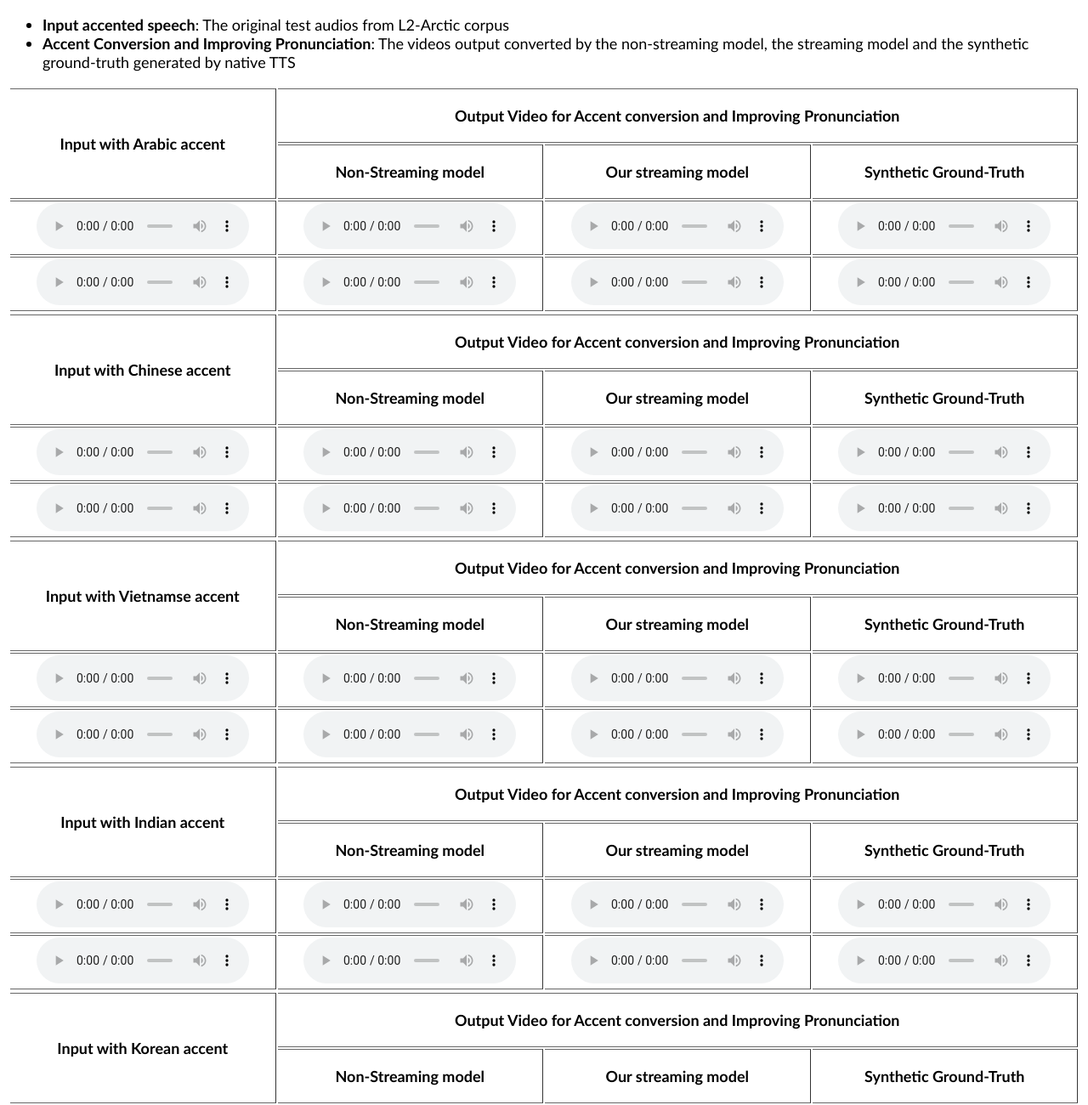
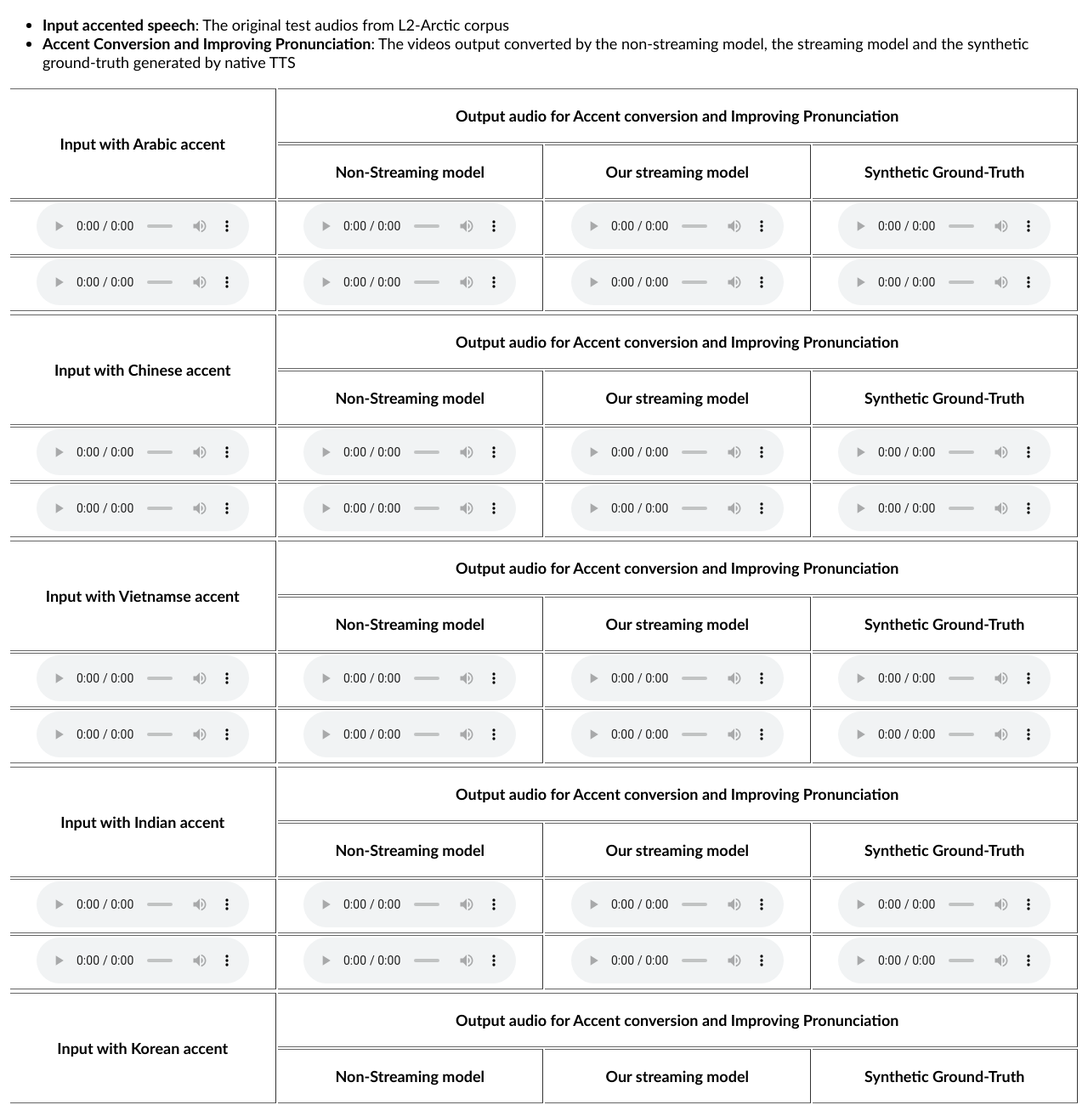
Before and after one commit to accentconversion/accentconversion.github.io, a plain HTML site: page index.html in a window 1280 px wide. Shown: the part 140-1440 px from the top of the page at 85% size. Drawn offline with Linux system fonts and the light colour scheme.

Commit message:
first_commit

```diff
--- a/index.html
+++ b/index.html
@@ -120,7 +120,7 @@
 
             <td rowspan="2"><b>Input with Arabic accent</b></td>
 
-            <td colspan="6"><b>Output Video for Accent conversion and Improving Pronunciation </b></td>
+            <td colspan="6"><b>Output audio for Accent conversion and Improving Pronunciation </b></td>
         </tr>
 
         <tr>
@@ -205,7 +205,7 @@
 
             <td rowspan="2"><b>Input with Chinese accent</b></td>
 
-            <td colspan="6"><b>Output Video for Accent conversion and Improving Pronunciation </b></td>
+            <td colspan="6"><b>Output audio for Accent conversion and Improving Pronunciation </b></td>
         </tr>
 
         <tr>
@@ -292,7 +292,7 @@
 
             <td rowspan="2"><b>Input with Vietnamse accent</b></td>
 
-            <td colspan="6"><b>Output Video for Accent conversion and Improving Pronunciation </b></td>
+            <td colspan="6"><b>Output audio for Accent conversion and Improving Pronunciation </b></td>
         </tr>
 
         <tr>
@@ -379,7 +379,7 @@
 
             <td rowspan="2"><b>Input with Indian accent</b></td>
 
-            <td colspan="6"><b>Output Video for Accent conversion and Improving Pronunciation </b></td>
+            <td colspan="6"><b>Output audio for Accent conversion and Improving Pronunciation </b></td>
         </tr>
 
         <tr>
@@ -465,7 +465,7 @@
 
             <td rowspan="2"><b>Input with Korean accent</b></td>
 
-            <td colspan="6"><b>Output Video for Accent conversion and Improving Pronunciation </b></td>
+            <td colspan="6"><b>Output audio for Accent conversion and Improving Pronunciation </b></td>
         </tr>
 
         <tr>
```
Also changed, not shown: streaming_demo.html (+5 -5 lines).
